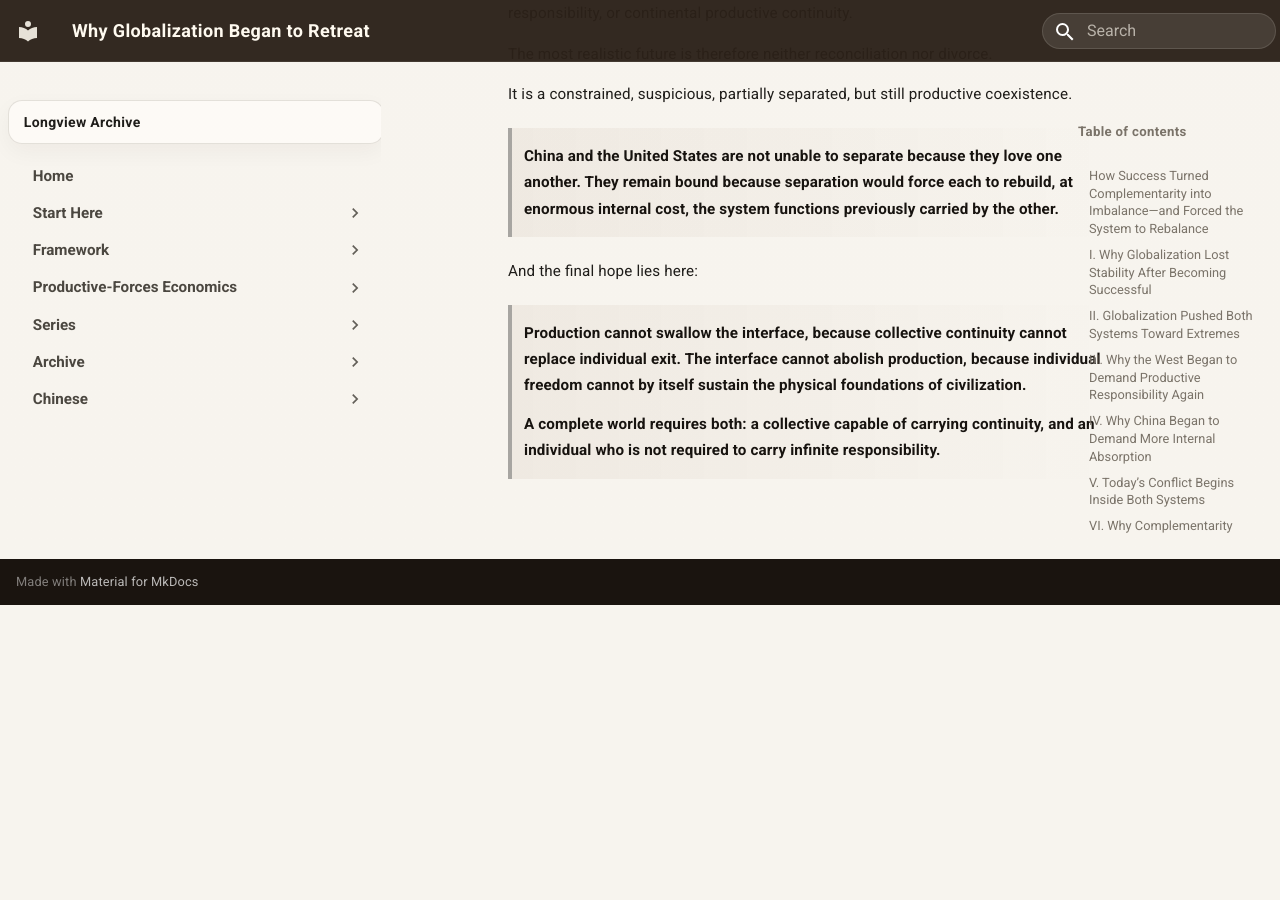
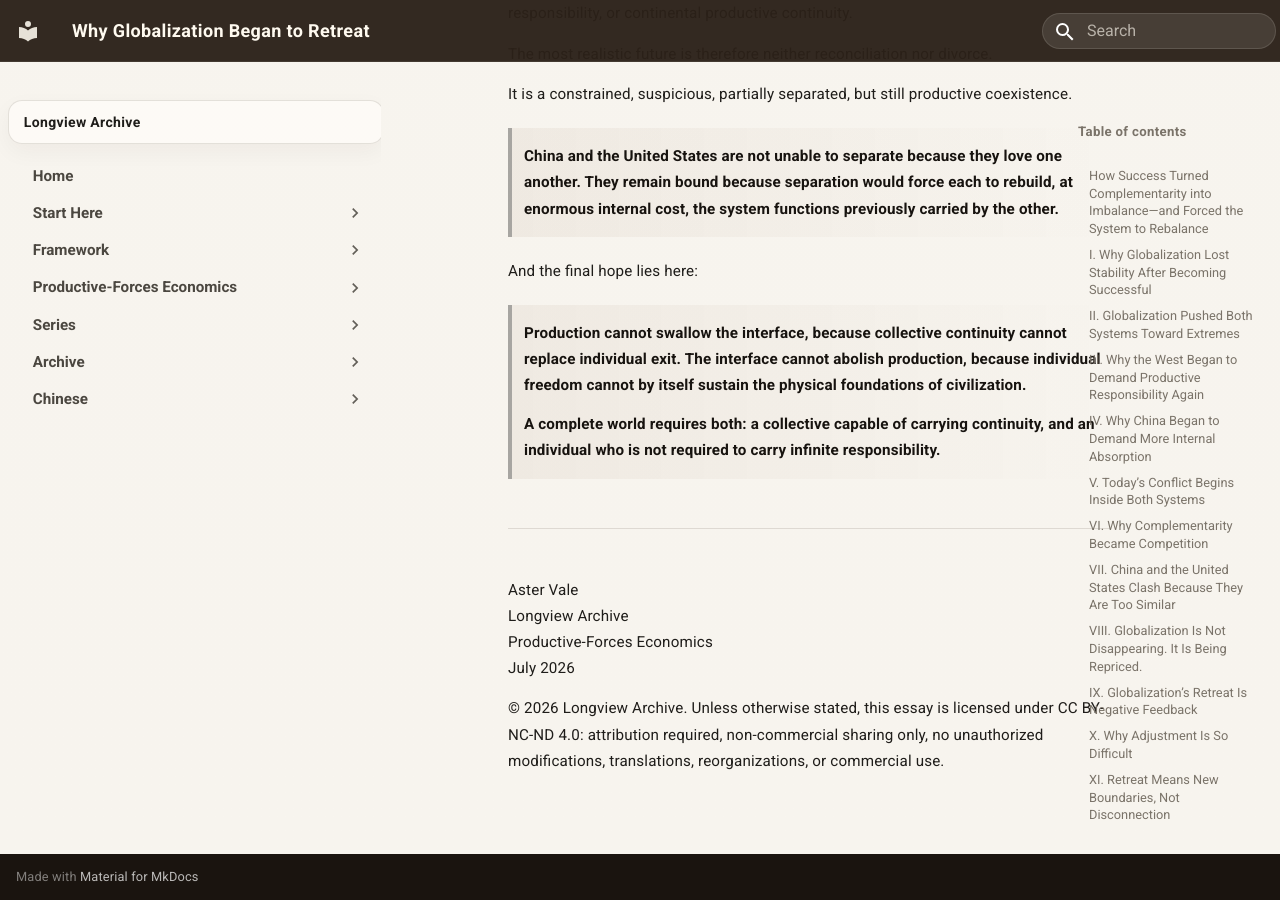
Before and after one commit to guanshi1688/longview-archive, an MkDocs documentation site: the page built from docs/essays/english/productive-forces-economics/11-why-globalization-retreat.md, in a window 1280 px wide and 900 px high, scrolled down 31944 px. Built offline with MkDocs 1.6.1 and Material for MkDocs 9.7.7, drawn with Linux system fonts in a browser that asks for light colours; before the commit the page ends 32549 px from its top, so only the background shows below that.

Commit message:
Update 11-why-globalization-retreat.md

```diff
--- a/docs/essays/english/productive-forces-economics/11-why-globalization-retreat.md
+++ b/docs/essays/english/productive-forces-economics/11-why-globalization-retreat.md
@@ -1301,3 +1301,12 @@
 > **Production cannot swallow the interface, because collective continuity cannot replace individual exit. The interface cannot abolish production, because individual freedom cannot by itself sustain the physical foundations of civilization.**
 
 > **A complete world requires both: a collective capable of carrying continuity, and an individual who is not required to carry infinite responsibility.**
+
+---
+
+Aster Vale
+Longview Archive
+Productive-Forces Economics
+July 2026
+
+© 2026 Longview Archive. Unless otherwise stated, this essay is licensed under CC BY-NC-ND 4.0: attribution required, non-commercial sharing only, no unauthorized modifications, translations, reorganizations, or commercial use.
```
